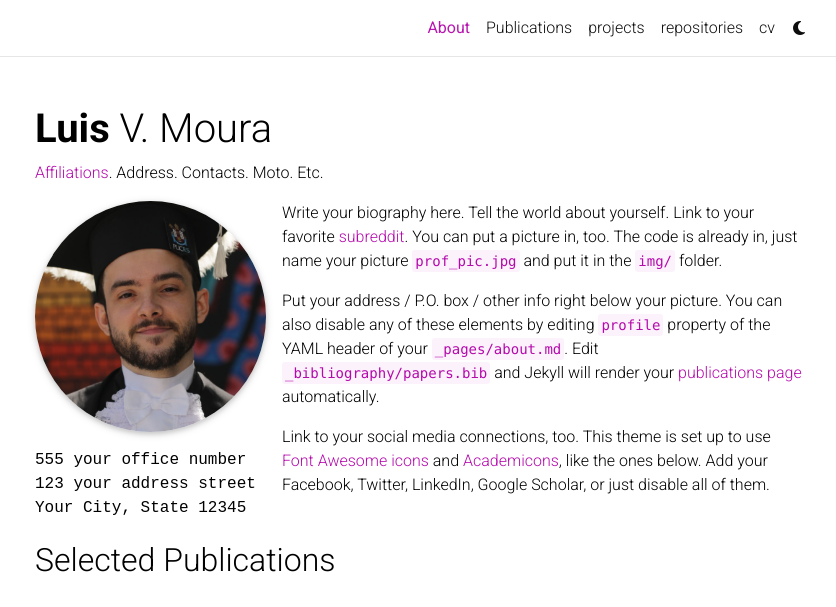
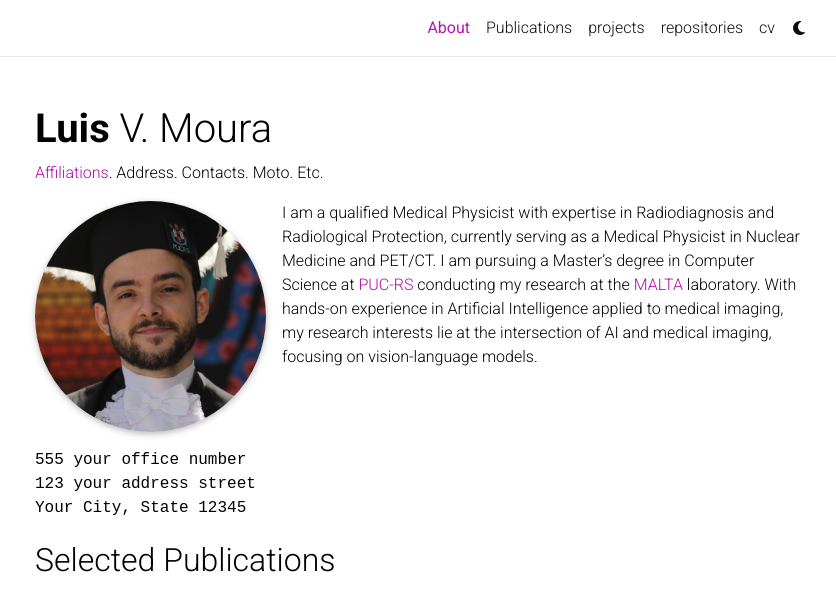
Before and after one commit to LuisVMoura/LuisVMoura.github.io, a Jekyll site: the page built from _pages/about.md, in a window 1280 px wide, cut to the strip 0-607 px from the top of the page. Shown: the whole strip, without its empty margins (220-1056 px from the left). Built offline with Jekyll 4.4.1, drawn with Linux system fonts in a browser that asks for light colours; full-size pictures stand in for the smaller copies a plugin makes; comment, search, counter and statistics services are not loaded; a style sheet for code colours, icons or effects is not loaded.

Commit message:
Update about.md

```diff
--- a/_pages/about.md
+++ b/_pages/about.md
@@ -19,8 +19,5 @@
 social: true  # includes social icons at the bottom of the page
 ---
 
-Write your biography here. Tell the world about yourself. Link to your favorite [subreddit](http://reddit.com). You can put a picture in, too. The code is already in, just name your picture `prof_pic.jpg` and put it in the `img/` folder.
-
-Put your address / P.O. box / other info right below your picture. You can also disable any of these elements by editing `profile` property of the YAML header of your `_pages/about.md`. Edit `_bibliography/papers.bib` and Jekyll will render your [publications page](/al-folio/publications/) automatically.
-
-Link to your social media connections, too. This theme is set up to use [Font Awesome icons](http://fortawesome.github.io/Font-Awesome/) and [Academicons](https://jpswalsh.github.io/academicons/), like the ones below. Add your Facebook, Twitter, LinkedIn, Google Scholar, or just disable all of them.
+I am a qualified Medical Physicist with expertise in Radiodiagnosis and Radiological Protection, currently serving as a Medical Physicist in Nuclear Medicine and PET/CT.
+I am pursuing a Master's degree in Computer Science at [PUC-RS](https://www.pucrs.br/)  conducting my research at the [MALTA](/) laboratory. With hands-on experience in Artificial Intelligence applied to medical imaging, my research interests lie at the intersection of AI and medical imaging, focusing on vision-language models.
```
